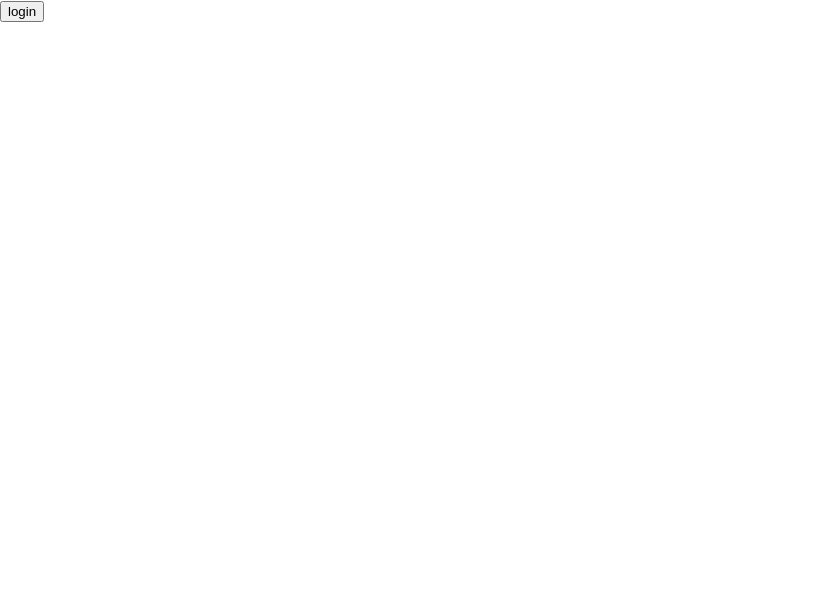
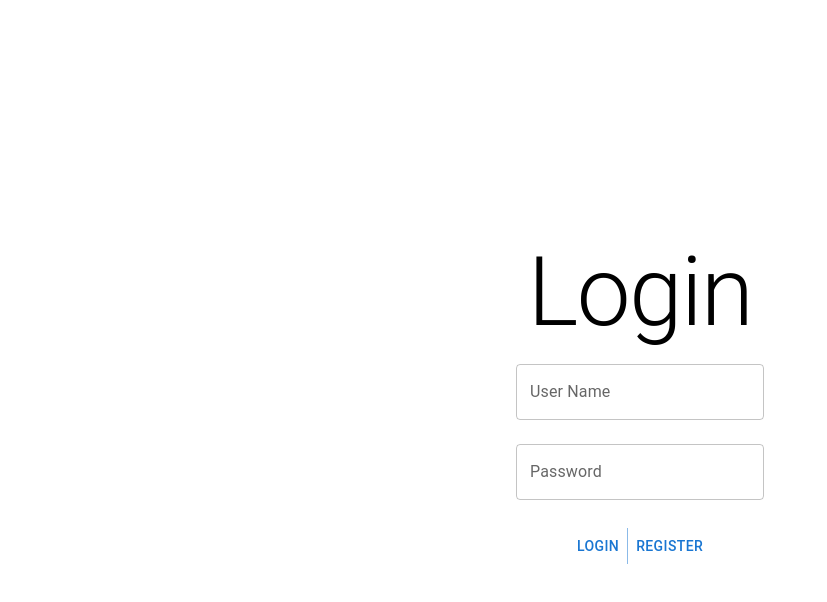
Before and after one commit to Obbik/crispy-telegram, a React (Create React App) app in the folder frontend/: page / in a window 1280 px wide. Shown: the top 602 px of the page, without its empty margins (0-827 px from the left). Built offline with nearby package versions, Linux system fonts and the light colour scheme.

Commit message:
Make login form

```diff
--- /dev/null
+++ b/frontend/src/pages/loginPage/LoginPage.css
@@ -0,0 +1,12 @@
+.login-wrapper {
+    display: flex;
+    flex-direction: column;
+    justify-content: center;
+    height: 100vh;
+    align-items: center;
+}
+
+.login-form {
+    display: flex;
+    flex-direction: column;
+}
--- a/frontend/src/pages/loginPage/LoginPage.js
+++ b/frontend/src/pages/loginPage/LoginPage.js
@@ -1,11 +1,49 @@
 import React from "react";
+import './LoginPage.css'
+import { Button,
+    ButtonGroup,
+    TextField,
+    Typography
+} from "@mui/material";
+import { Box } from "@mui/system";
+
 
 const LoginPage = () => {
-  return <div>
-      <from>
-          <button>login</button>
-      </from>
-  </div>;
+   return <div className="login-wrapper">
+       <Typography variant="h1" component="div" >Login</Typography>
+       <form className="login-form">
+            <TextField
+                id="outlined-basic"
+                label="User Name"
+                variant="outlined"
+                margin="normal"
+
+                />
+            <TextField
+                id="outlined-basic"
+                label="Password"
+                variant="outlined"
+                margin="normal"
+                type="password" />
+
+            <Box
+            sx={{
+                display: 'flex',
+                flexDirection: 'column',
+                alignItems: 'center',
+                marginTop: '20px'
+            }}>
+
+            <ButtonGroup variant="text" aria-label="text button group">
+                <Button type='submit'>Login</Button>
+                <Button onClick={()=>{
+                    window.location = '/register';
+                }} >Register</Button>
+            </ButtonGroup>
+            </Box>
+       </form>
+   </div>
+
 };
 
 export default LoginPage;
```
